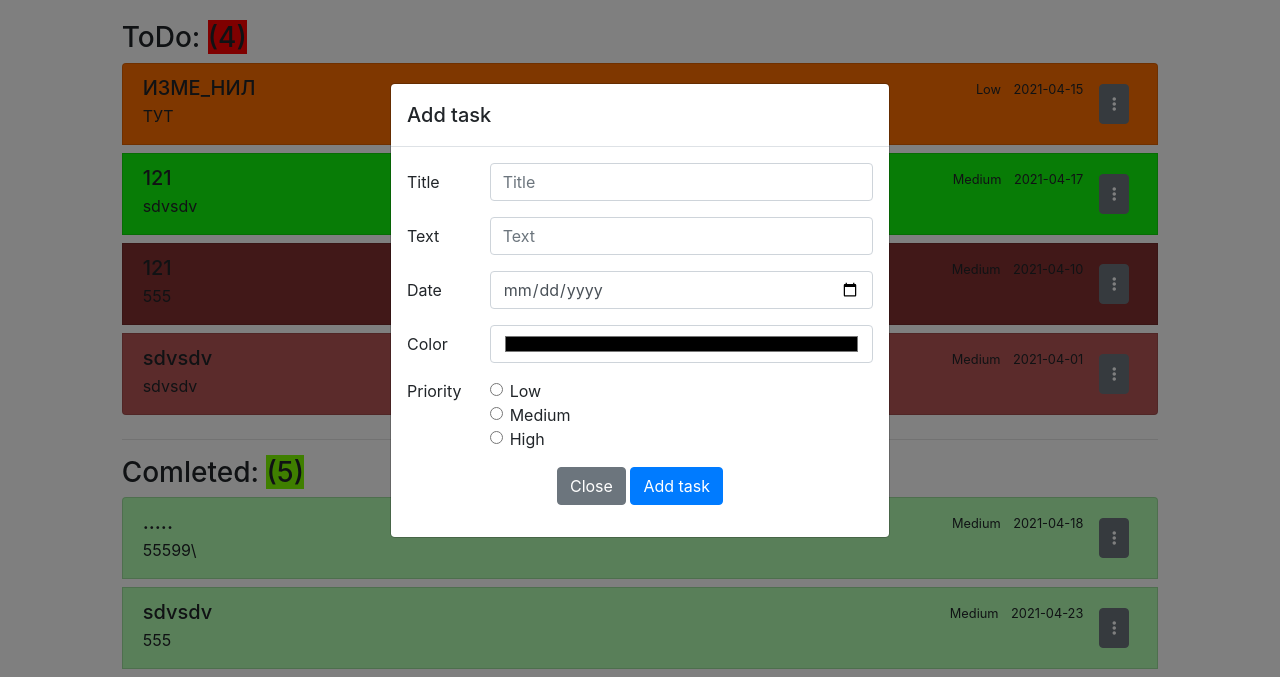
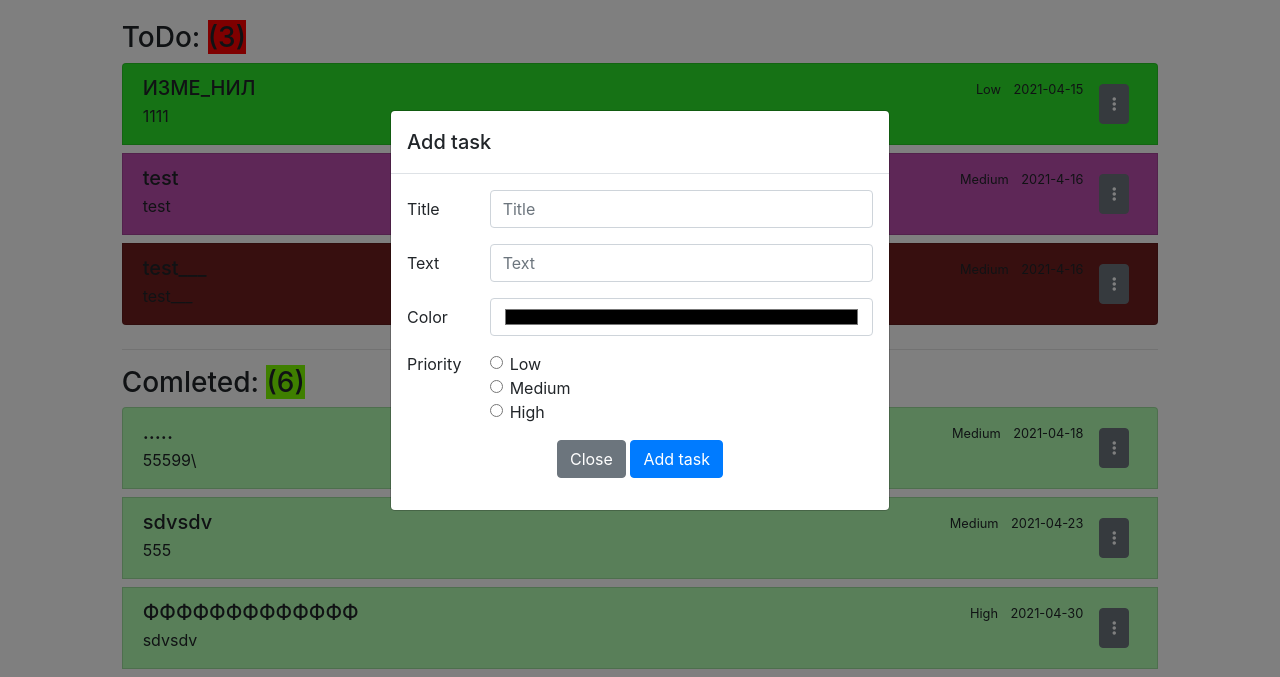
Before and after one commit to Tony001-HUB/toDoList, a website with bundled scripts: page index.html in a window 1280 px wide. Both pictures are taken after a click on the button "Add task". Shown: the part 90-767 px from the top of the page. Built offline with nearby package versions, Linux system fonts and the light colour scheme.

Commit message:
all task done

```diff
--- a/db.json
+++ b/db.json
@@ -28,15 +28,6 @@
       "id": 6
     },
     {
-      "taskTitle": "ИЗМЕ_НИЛ",
-      "taskText": "ТУТ",
-      "IsFinished": "false",
-      "gridRadios": "Low",
-      "date": "2021-04-15",
-      "color": "#ff6f00",
-      "id": 7
-    },
-    {
       "taskTitle": "121",
       "taskText": "555",
       "IsFinished": "true",
@@ -46,12 +37,12 @@
       "id": 8
     },
     {
-      "taskTitle": "121",
-      "taskText": "sdvsdv",
+      "taskTitle": "ИЗМЕ_НИЛ",
+      "taskText": "1111",
       "IsFinished": "false",
-      "gridRadios": "Medium",
-      "date": "2021-04-17",
-      "color": "#11f80d",
+      "gridRadios": "Low",
+      "date": "2021-04-15",
+      "color": "#2de52a",
       "id": 10
     },
     {
@@ -65,21 +56,30 @@
     },
     {
       "taskTitle": "121",
-      "taskText": "555",
-      "IsFinished": "false",
+      "taskText": "TEST",
+      "IsFinished": "true",
+      "gridRadios": "Low",
       "date": "2021-04-10",
-      "color": "#823030",
-      "gridRadios": "Medium",
+      "color": "#e2e605",
       "id": 13
     },
     {
-      "taskTitle": "sdvsdv",
-      "taskText": "sdvsdv",
+      "taskTitle": "test",
+      "taskText": "test",
       "IsFinished": "false",
-      "date": "2021-04-01",
-      "color": "#b75757",
+      "date": "2021-4-16",
+      "color": "#bc4eaf",
       "gridRadios": "Medium",
-      "id": 14
+      "id": 16
+    },
+    {
+      "taskTitle": "test___",
+      "taskText": "test___",
+      "IsFinished": "false",
+      "date": "2021-4-16",
+      "color": "#6f1f1f",
+      "gridRadios": "Medium",
+      "id": 17
     }
   ]
 }
--- a/index.html
+++ b/index.html
@@ -26,7 +26,7 @@
                 <button type="button" class="btn btn-primary min-sort"><i class="fas fa-sort-numeric-up"></i></button>
             </div>
             <div class="d-flex">
-                <button type="button" class="btn btn-primary" data-toggle="modal" data-target="#exampleModal">
+                <button type="button" class="btn btn-primary btn-primary-add" data-toggle="modal" data-target="#exampleModal">
                     <i class="fas fa-plus"></i>
                     Add task
                 </button>
@@ -93,10 +93,10 @@
                                 <input type="text" class="form-control" id="status" value="false" name="IsFinished" required readonly="readonly">
                             </div>
                         </div>
-                        <div class="form-group row">
+                        <div class="form-group row" style="display: none;">
                             <label for="inputText" class="col-sm-2 col-form-label">Date</label>
                             <div class="col-sm-10">
-                                <input type="date"  class="form-control" id="date" name="date"  min="2021-04-01" max="2040-04-01" required>
+                                <input type="text" class="form-control form-control-date" id="date-add-task" name="date" required>
                             </div>
                         </div>
                         <div class="form-group row">
--- a/resources/css/index.css
+++ b/resources/css/index.css
@@ -7,6 +7,8 @@
 
 .contacts{
     position: relative;
+    height: 200px;
+    width: 130px;
 }
 
 .contacts_none {
@@ -14,8 +16,14 @@
     position: relative;
 }
 
+
 .contacts__input{
-    color:rgb(0, 0, 0);
+    color:rgb(156, 37, 37);
+    width: 100%;
+    margin-bottom: 10px;
+    border: 10px;
+    border-radius: 5px;
+    box-shadow: 0 0 10px rgba(189, 19, 19, 0.5);
 }
 
 .contacts__text{
@@ -37,6 +45,13 @@
     position: absolute;
     right: 475px;
     z-index:37;
+    height: 300px;
+    width: 300px;
+    padding: 30px;
+    background-color: rgb(168, 119, 54);
+    border: 10px;
+    border-radius: 10px;
+    box-shadow: 0 0 10px rgba(0,0,0,0.5);
 }
 
 .none-edit-modal {
@@ -55,11 +70,16 @@
 }
 
 .canсel {
-    margin-left: 60px;
+    margin-left: 105px;
 }
 
 .contacts__input-priority {
     width: 100%;
+    color:rgb(156, 37, 37);
+    margin-bottom: 10px;
+    border: 10px;
+    border-radius: 5px;
+    box-shadow: 0 0 10px rgba(189, 19, 19, 0.5);
 }
 
 .contacts__input-date {
--- a/resources/js/components/getDate.js
+++ b/resources/js/components/getDate.js
@@ -1,10 +1,12 @@
 function getDate() {
-    let d = new Date();
-    let curr_date = d.getDate();
-    let curr_month = d.getMonth() + 1;
-    let curr_year = d.getFullYear();
-    let data = curr_year + "-" + curr_month + "-" + curr_date;
-    return data;
+    document.querySelector('.btn-primary-add').addEventListener('click', e => {
+        const d = new Date();
+        const day = d.getDate();
+        const month = d.getMonth() + 1;
+        const year = d.getFullYear();
+        const date = year + "-" + month + "-" + day;
+        document.querySelector('#date-add-task').value = date;
+    })
 }
 
 export {getDate}
--- a/resources/js/components/lowerSortByDate.js
+++ b/resources/js/components/lowerSortByDate.js
@@ -26,6 +26,7 @@ export default function lowerSortByDate() {
             </div>
         <div class="contacts contacts_none">
             <form class="contacts__action-form">
+            <div>
                 <div>
                     <input class="contacts__input contacts__input-title" type="text" name="taskTitle" placeholder="Title">
                 </div>
@@ -47,6 +48,7 @@ export default function lowerSortByDate() {
                 <a class="btn btn-primary send">send</a>
                 <a class="btn btn-primary canсel">canсel</a>
                 </div>
+            </div>
             </form>
         </div>
             <div class="dropdown m-2 dropleft">
--- a/resources/js/index.js
+++ b/resources/js/index.js
@@ -8,8 +8,10 @@ import upperSortByDate from "./components/upperSortByDate.js";
 import changeAppTheme from "../js/components/changeAppTheme.js";
 import lowerSortByDate from "../js/components/lowerSortByDate.js";
 import goBackFromSort from "../js/components/goBackFromSort.js";
+import {getDate} from "./components/getDate.js"
 
 function initToDoList() {
+    getDate();
     makeAllTask();
     getCountTask();
     bindPostData(document.querySelector('form'));
```
